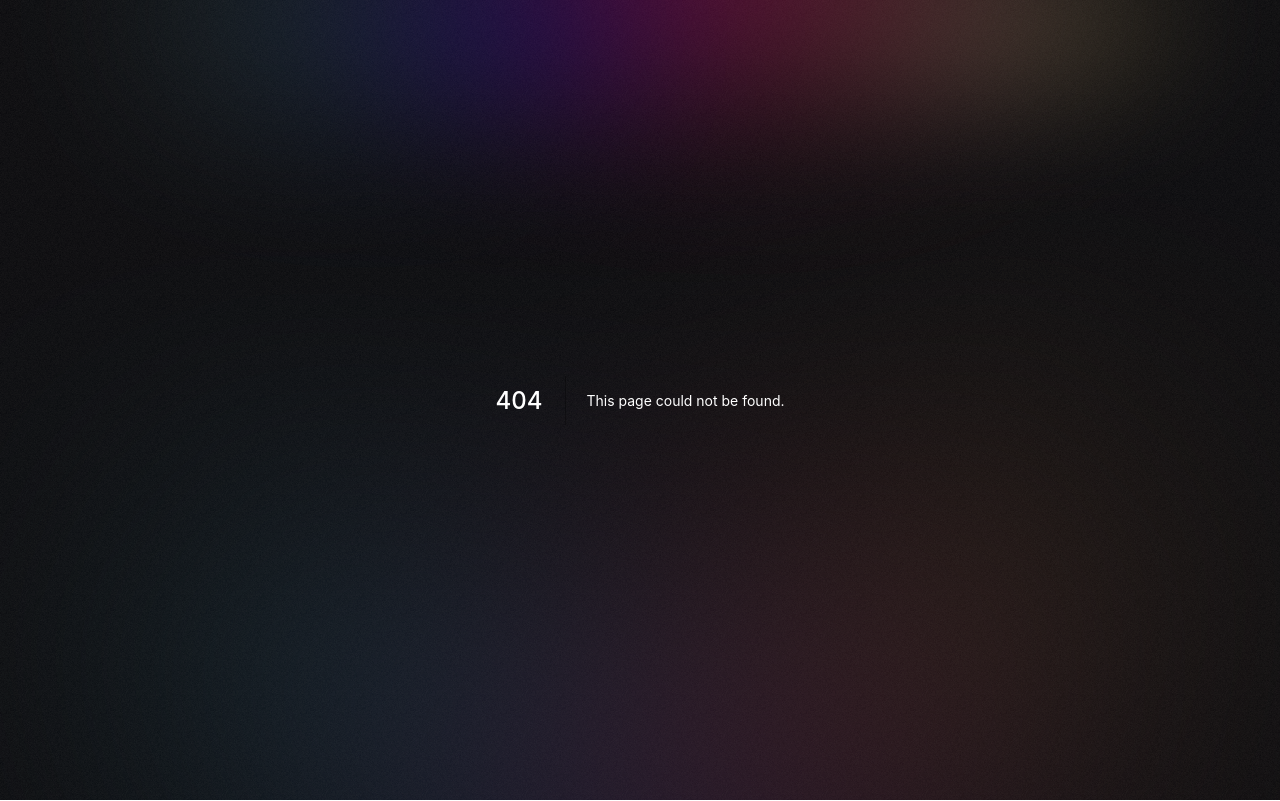
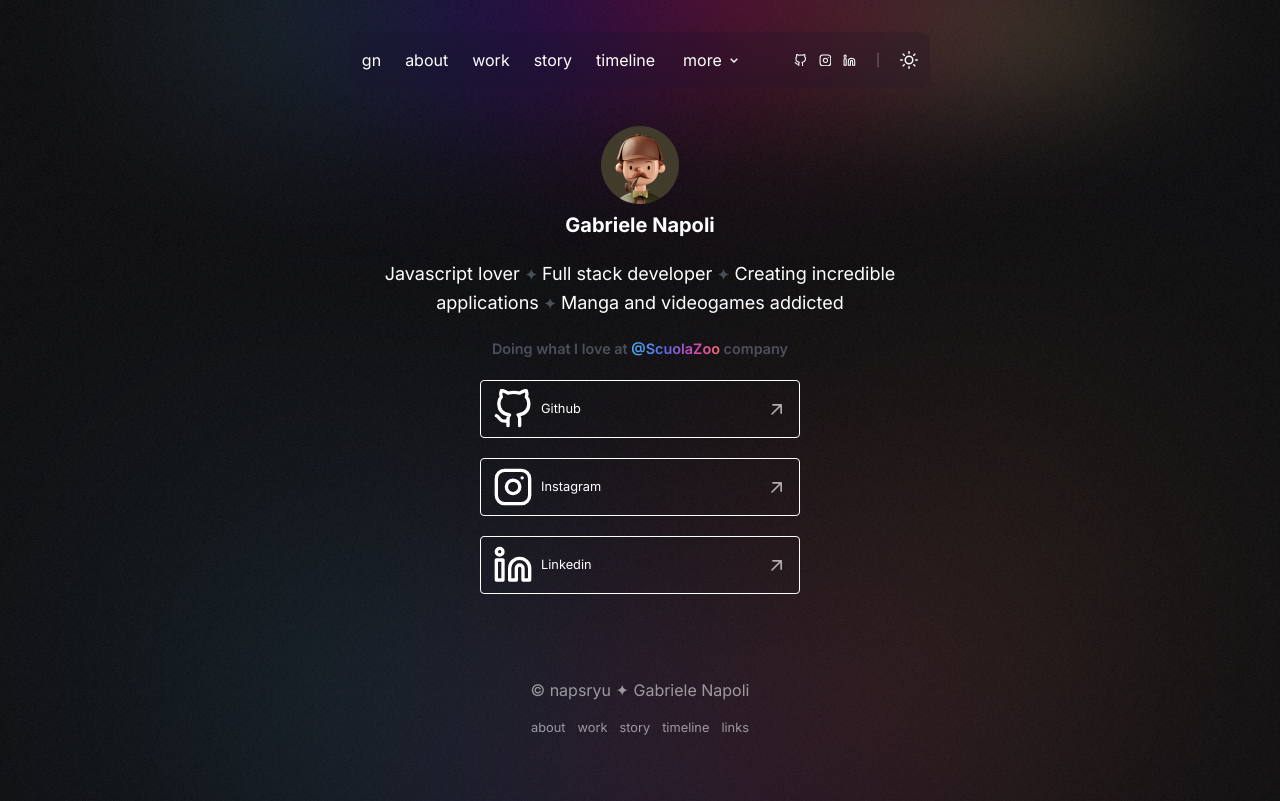
Before and after one commit to gNaps/portfolio2022, a Next.js app in the folder frontend/: page /links in a window 1280 px wide. Before the commit this address had no page. Built offline with nearby package versions, Linux system fonts and the light colour scheme.

Commit message:
fix social links

```diff
--- a/frontend/components/layoutapp/Navbar.tsx
+++ b/frontend/components/layoutapp/Navbar.tsx
@@ -76,9 +76,24 @@
           </li>
         </ul>
         <div className="flex justify-center items-center gap-3 text-lg">
-          <FiGithub />
-          <FiInstagram />
-          <FiLinkedin />
+          <Link href="https://github.com/gNaps" passHref={true}>
+            <a target="_blank" rel="noreferrer">
+              <FiGithub />
+            </a>
+          </Link>
+          <Link href="https://www.instagram.com/napsryu" passHref={true}>
+            <a target="_blank" rel="noreferrer">
+              <FiInstagram />
+            </a>
+          </Link>
+          <Link
+            href="https://www.linkedin.com/in/gabriele-napoli-a87529185"
+            passHref={true}
+          >
+            <a target="_blank" rel="noreferrer">
+              <FiLinkedin />
+            </a>
+          </Link>
           <RxDividerVertical className="opacity-25 text-xl" />
           {theme === "light" ? (
             <FiMoon onClick={() => toggleTheme("dark")} />
--- /dev/null
+++ b/frontend/pages/links.tsx
@@ -0,0 +1,121 @@
+import type { GetStaticProps } from "next";
+import Layout from "../components/layoutapp/Layout";
+import Image from "next/image";
+import stylesIndex from "../styles/IndexHeader.module.scss";
+import Link from "next/link";
+import { FiGithub, FiInstagram, FiLinkedin } from "react-icons/fi";
+import { IconContext } from "react-icons";
+import { useTheme } from "../context/ThemeContext";
+
+export const getStaticProps: GetStaticProps = async (context) => {
+  return {
+    props: {
+      links: [
+        {
+          url: "https://github.com/gNaps",
+          name: "Github",
+        },
+        {
+          url: "https://www.instagram.com/napsryu",
+          name: "Instagram",
+        },
+        {
+          url: "https://www.linkedin.com/in/gabriele-napoli-a87529185",
+          name: "Linkedin",
+        },
+      ],
+    },
+  };
+};
+
+const getIcon = (social: "Github" | "Instagram" | "Linkedin") => {
+  return social === "Github" ? (
+    <FiGithub />
+  ) : social === "Instagram" ? (
+    <FiInstagram />
+  ) : (
+    <FiLinkedin />
+  );
+};
+
+const Links = ({ links }: any) => {
+  const theme = useTheme();
+  return (
+    <Layout>
+      <div className="flex flex-col items-center justify-center mt-8">
+        <Image
+          src="/avatar-home.png"
+          alt="Gabriele Napoli"
+          width={90}
+          height={90}
+          layout={"fixed"}
+        />
+        <h1 className={stylesIndex.title}>Gabriele Napoli</h1>
+        <p className="text-center	text-lg mt-5">
+          Javascript lover <span className={stylesIndex.subtitle}>✦</span> Full
+          stack developer <span className={stylesIndex.subtitle}>✦</span>{" "}
+          Creating incredible applications{" "}
+          <span className={stylesIndex.subtitle}>✦</span> Manga and videogames
+          addicted
+        </p>
+        <p className={`${stylesIndex.subtitle} my-5`}>
+          Doing what I love at{" "}
+          <Link href="/">
+            <a className={stylesIndex.specialLinks}>@ScuolaZoo</a>
+          </Link>{" "}
+          company
+        </p>
+        <IconContext.Provider value={{ className: "stack-icons" }}>
+          {links.map((l: any) => (
+            <Link href={l.url} passHref={true} key="l.name">
+              <a target="_blank" rel="noreferrer">
+                <div className="rounded border border-black dark:border-white w-80 flex justify-between items-center px-3 py-2 mb-5 cursor-pointer">
+                  <div className="flex gap-2 items-center">
+                    {getIcon(l.name)}
+                    {l.name}
+                  </div>
+                  <Image
+                    src={`/angle-arrow-${theme}.svg`}
+                    alt="open link"
+                    width={20}
+                    height={20}
+                    layout={"fixed"}
+                  />
+                </div>
+              </a>
+            </Link>
+          ))}
+
+          {/* <div className="rounded border border-black dark:border-white w-80 flex justify-between items-center px-3 py-2 mb-5 cursor-pointer">
+            <div className="flex gap-2 items-center">
+              <FiInstagram />
+              Instagram
+            </div>
+            <Image
+              src={`/angle-arrow-${theme}.svg`}
+              alt="open link"
+              width={20}
+              height={20}
+              layout={"fixed"}
+            />
+          </div>
+          <div className="rounded border border-black dark:border-white w-80 flex justify-between items-center px-3 py-2 mb-5 cursor-pointer">
+            <div className="flex gap-2 items-center">
+              <FiLinkedin />
+              Linkedin
+            </div>
+            <Image
+              src={`/angle-arrow-${theme}.svg`}
+              alt="open link"
+              width={20}
+              height={20}
+              layout={"fixed"}
+            />
+          </div> */}
+        </IconContext.Provider>
+      </div>
+    </Layout>
+  );
+};
+
+export default Links;
```
Also changed, not shown: frontend/public/angle-arrow-dark.svg (added), frontend/public/angle-arrow-light.svg (added).
